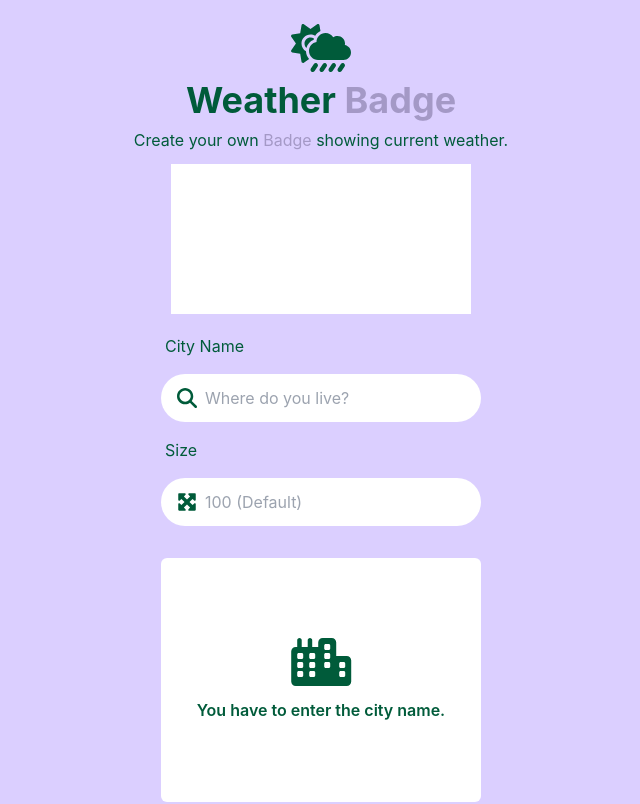
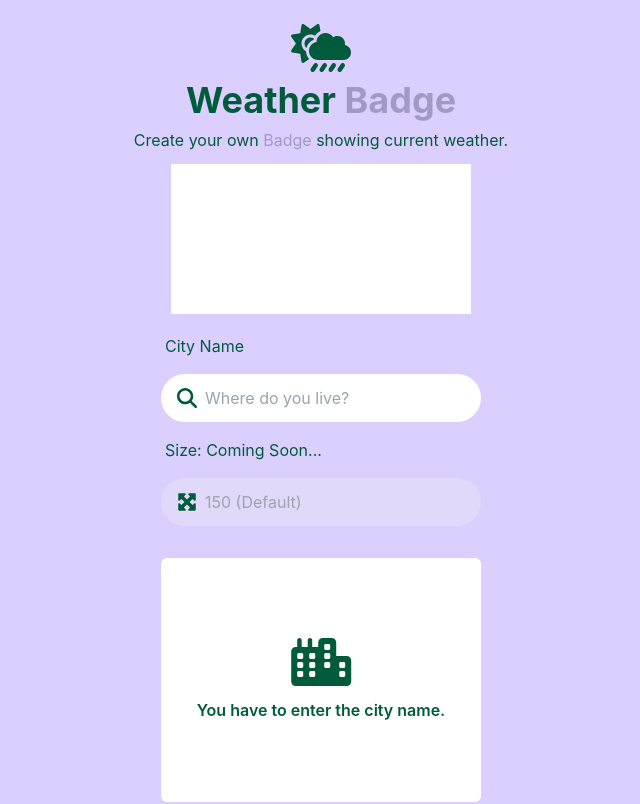
Before and after one commit to eomgerm/weather-badge, a Next.js app: page / in a window 1280 px wide. Shown: the top 804 px of the page, without its empty margins (319-959 px from the left). Built offline with nearby package versions, Linux system fonts and the light colour scheme.

Commit message:
사이즈 조절 inupt disabled...

```diff
--- a/components/SizeInput.tsx
+++ b/components/SizeInput.tsx
@@ -9,15 +9,16 @@ type SizeInputProps = {
 const SizeInput: NextPage<SizeInputProps> = ({ onChange }: SizeInputProps) => {
   return (
     <>
-      <label className="label">Size</label>
+      <label className="label">Size: Coming Soon...</label>
       <div className="relative">
         <FontAwesomeIcon icon={faMaximize} size="lg" className="absolute top-3.5 left-4" />
         <input
           type="number"
-          placeholder="100 (Default)"
+          placeholder="150 (Default)"
           className="py-3 pl-11 pr-5 rounded-full w-full focus:outline-0 focus:ring-4 focus: ring-[#A499C6]/50"
           name="size"
           onChange={onChange}
+          disabled
         />
       </div>
     </>
```
